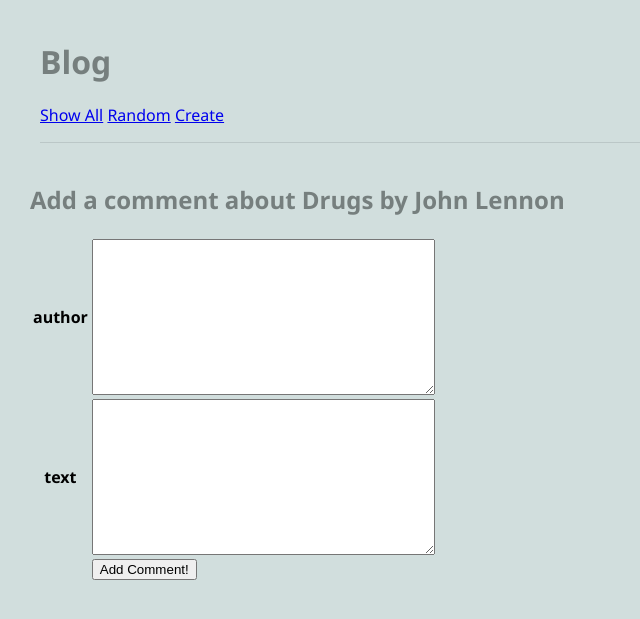
After one commit to JorYin/cs412, a Django app: page /blog/article/3/create_comment in a window 1280 px wide. The commit adds this page. Shown: the top 619 px of the page, without its empty margins (0-640 px from the left). Run offline with Django 5.2, Linux system fonts and the light colour scheme; data comes from the database, SQL or seed files in the repository; both versions use the stored data as it was after the commit.

Commit message:
tutorial module 4

```diff
--- a/blog/admin.py
+++ b/blog/admin.py
@@ -1,5 +1,6 @@
 from django.contrib import admin
 
 # Register your models here.
-from .models import Article
+from .models import Article, Comment
 admin.site.register(Article)
+admin.site.register(Comment)
--- /dev/null
+++ b/blog/forms.py
@@ -0,0 +1,18 @@
+from django import forms
+from .models import Article, Comment
+
+class CreateArticleForm(forms.ModelForm):
+  '''A form to add an Article to the database'''
+
+  class Meta:
+    '''associate this form with a model from our database'''
+    model = Article
+    fields = ['author', 'title', 'text', 'image_url']
+
+class CreateCommentForm(forms.ModelForm):
+    '''A form to add a Comment to the database.'''
+
+    class Meta:
+        '''associate this form with the Comment model; select fields.'''
+        model = Comment
+        fields = ['author', 'text', ]  # which fields from model should we use
--- a/blog/models.py
+++ b/blog/models.py
@@ -1,4 +1,5 @@
 from django.db import models
+from django.urls import reverse
 
 # Create your models here.
 class Article(models.Model):
@@ -13,3 +14,25 @@ class Article(models.Model):
     def __str__(self):
         '''Return a string representation of this Article object.'''
         return f'{self.title} by {self.author}'
+
+    def get_absolute_url(self):
+        '''Return the URL to display one instance of this model.'''
+        return reverse('article', kwargs={'pk':self.pk})
+
+    def get_all_comments(self):
+        '''Return all of the comments about this article.'''
+        comments = Comment.objects.filter(article=self)
+        return comments
+
+class Comment(models.Model):
+    '''Encapsulate the idea of a Comment on an Article.'''
+
+    # data attributes of a Comment:
+    article = models.ForeignKey("Article", on_delete=models.CASCADE)
+    author = models.TextField(blank=False)
+    text = models.TextField(blank=False)
+    published = models.DateTimeField(auto_now=True)
+
+    def __str__(self):
+        '''Return a string representation of this Comment object.'''
+        return f'{self.text}'
--- a/blog/templates/blog/base.html
+++ b/blog/templates/blog/base.html
@@ -12,6 +12,7 @@
                 <ul>
                     <li><a href="{% url 'show_all' %}">Show All</a></li>
                     <li><a href="{% url 'random' %}">Random</a></li>
+                    <li><a href="{% url 'create_article' %}">Create</a></li>
                 </ul>
             </nav>
         </header>
--- /dev/null
+++ b/blog/templates/blog/create_comment_form.html
@@ -0,0 +1,38 @@
+<!-- blog/templates/blog/create_comment_form.html -->
+{% extends 'blog/base.html' %}
+
+
+{% block content %}
+
+
+<h2>Add a comment about {{article}}</h2>
+
+
+
+<form method = 'POST'>
+<!-- talk about CSRF -->
+{% csrf_token %}
+
+
+<!-- customized table version here -->
+
+
+{% csrf_token %}
+    <table>
+    {% for field in form %}
+    <tr>
+        <th>{{field.name}}</th>
+        <td>{{field}}</td>
+    </tr>
+    {% endfor %}
+    <tr>
+        <td></td>
+        <td>
+            <input type='submit' name = 'Add Comment!' value= 'Add Comment!'>
+        </td>
+    </tr>
+    </table>
+</form>
+
+
+{% endblock %}
--- a/blog/urls.py
+++ b/blog/urls.py
@@ -1,8 +1,11 @@
 from django.urls import path
-from .views import ShowAllView, ArticleView, RandomArticleView # our view class definition
+from .views import * #ShowAllView, ArticleView, RandomArticleView # our view class definition
 
 urlpatterns = [
     path('', RandomArticleView.as_view(), name="random"),
     path('show_all', ShowAllView.as_view(), name="show_all"), # modified
     path('article/<int:pk>', ArticleView.as_view(), name='article'),# new
+    path('article/create', CreateArticleView.as_view(), name="create_article"), # new
+    # path('create_comment', CreateCommentView.as_view(), name='create_comment'), ### FIRST (WITHOUT PK)
+    path('article/<int:pk>/create_comment', CreateCommentView.as_view(), name='create_comment'), ### NEW
 ]
--- a/blog/views.py
+++ b/blog/views.py
@@ -3,8 +3,10 @@ from django.shortcuts import render
 # Create your views here.
 #from django.shortcuts import render
 from .models import Article
-from django.views.generic import ListView, DetailView
+from django.views.generic import ListView, DetailView, CreateView
 import random
+from .forms import CreateArticleForm, CreateCommentForm
+from django.urls import reverse
 
 
 class ShowAllView(ListView):
@@ -30,3 +32,94 @@ class RandomArticleView(DetailView):
         '''Return one Article object chosen at random.'''
         all_articles = Article.objects.all()
         return random.choice(all_articles)
+
+# define a subclass of CreateView to handle creation of Article objects
+class CreateArticleView(CreateView):
+    '''A view to handle creation of a new Article.
+    (1) display the HTML form to user (GET)
+    (2) process the form submission and store the new Article object (POST)
+    '''
+
+    form_class = CreateArticleForm
+    template_name = "blog/create_article_form.html"
+
+class CreateCommentView(CreateView):
+    '''A view to create a new comment and save it to the database.'''
+
+    form_class = CreateCommentForm
+    template_name = "blog/create_comment_form.html"
+
+    ## show how the reverse function uses the urls.py to find the URL pattern
+    def get_success_url(self):
+            '''Provide a URL to redirect to after creating a new Comment.'''
+
+
+            # create and return a URL:
+            # return reverse('show_all') # not ideal; we will return to this
+            # retrieve the PK from the URL pattern
+            pk = self.kwargs['pk']
+            # call reverse to generate the URL for this Article
+            return reverse('article', kwargs={'pk':pk})
+
+class CreateCommentView(CreateView):
+    '''A view to create a new comment and save it to the database.'''
+
+
+    form_class = CreateCommentForm
+    template_name = "blog/create_comment_form.html"
+
+
+    def get_context_data(self):
+        '''Return the dictionary of context variables for use in the template.'''
+
+
+        # calling the superclass method
+        context = super().get_context_data()
+
+
+        # find/add the article to the context data
+        # retrieve the PK from the URL pattern
+        pk = self.kwargs['pk']
+        article = Article.objects.get(pk=pk)
+
+
+        # add this article into the context dictionary:
+        context['article'] = article
+        return context
+
+
+
+
+    def form_valid(self, form):
+        '''This method handles the form submission and saves the
+        new object to the Django database.
+        We need to add the foreign key (of the Article) to the Comment
+        object before saving it to the database.
+        '''
+
+
+		# instrument our code to display form fields:
+        print(f"CreateCommentView.form_valid: form.cleaned_data={form.cleaned_data}")
+
+        # retrieve the PK from the URL pattern
+        pk = self.kwargs['pk']
+        article = Article.objects.get(pk=pk)
+        # attach this article to the comment
+        form.instance.article = article # set the FK
+
+
+        # delegate the work to the superclass method form_valid:
+        return super().form_valid(form)
+
+
+    ## show how the reverse function uses the urls.py to find the URL pattern
+    def get_success_url(self):
+        '''Provide a URL to redirect to after creating a new Comment.'''
+
+
+        # create and return a URL:
+        # return reverse('show_all') # not ideal; we will return to this
+        # retrieve the PK from the URL pattern
+        pk = self.kwargs['pk']
+        # call reverse to generate the URL for this Article
+        return reverse('article', kwargs={'pk':pk})
```
Also changed, not shown: blog/templates/blog/article.html (+21 -1 lines), blog/templates/blog/create_article_form.html (added, +17 -0 lines), blog/migrations/0003_comment.py (added), db.sqlite3.
